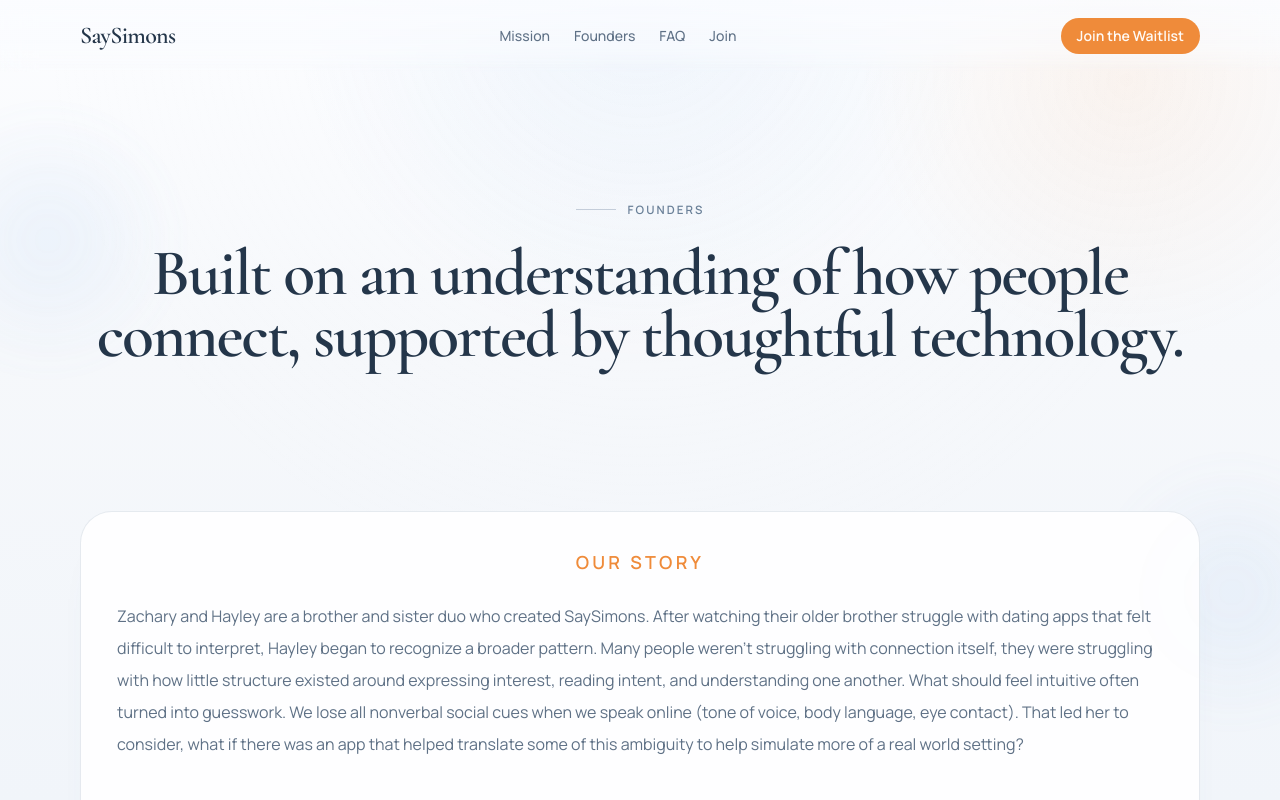
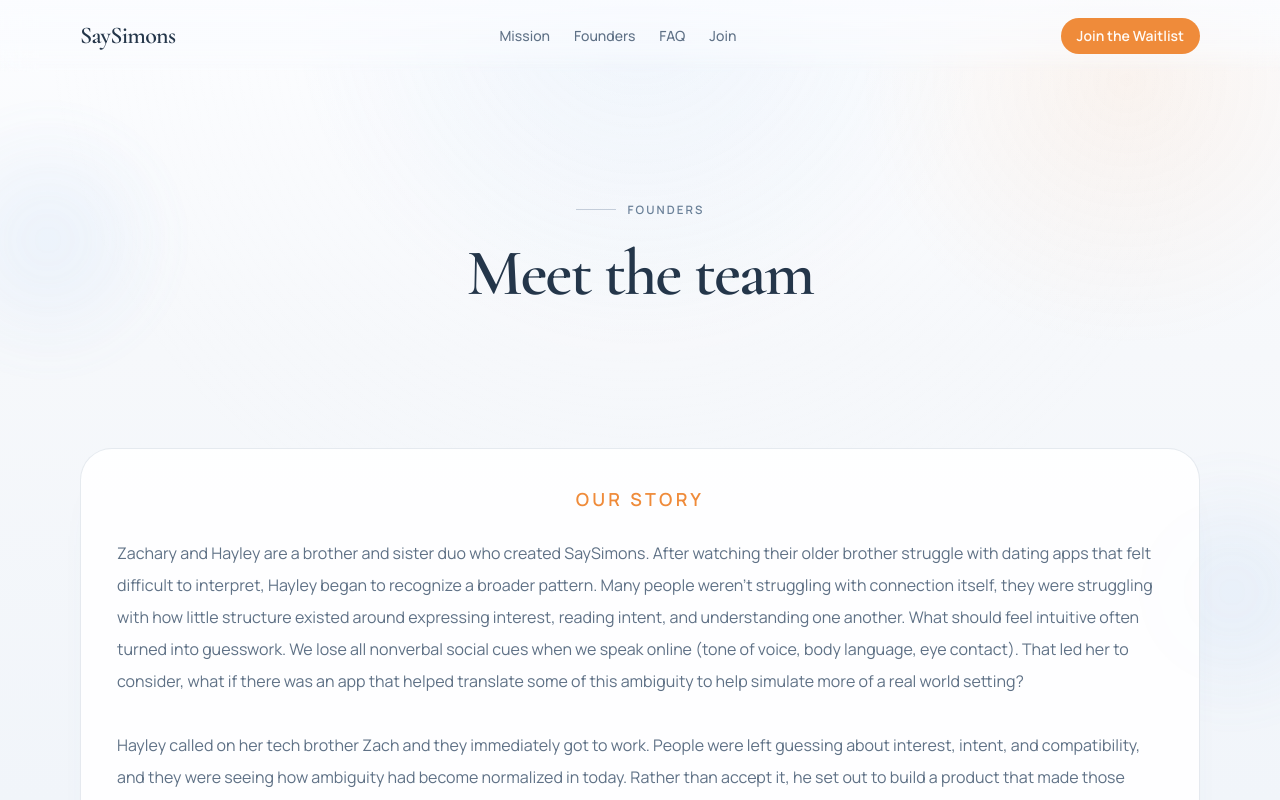
Before and after one commit to zsimon02/SaySimonsWebsite, a Next.js app: page /founders in a window 1280 px wide. Shown: the top 800 px of the page. Built offline with nearby package versions, Linux system fonts and the light colour scheme.

Commit message:
founders

```diff
--- a/app/(marketing)/founders/page.tsx
+++ b/app/(marketing)/founders/page.tsx
@@ -34,7 +34,7 @@ export default function FoundersPage() {
     <>
       <PageHero
         eyebrow="Founders"
-        title="Built on an understanding of how people connect, supported by thoughtful technology."
+        title="Meet the team"
         shellClassName="w-full px-4 sm:px-8 lg:px-12"
         className="!flex items-center py-20 sm:py-28"
         containerClassName="max-w-[120rem]"
```
